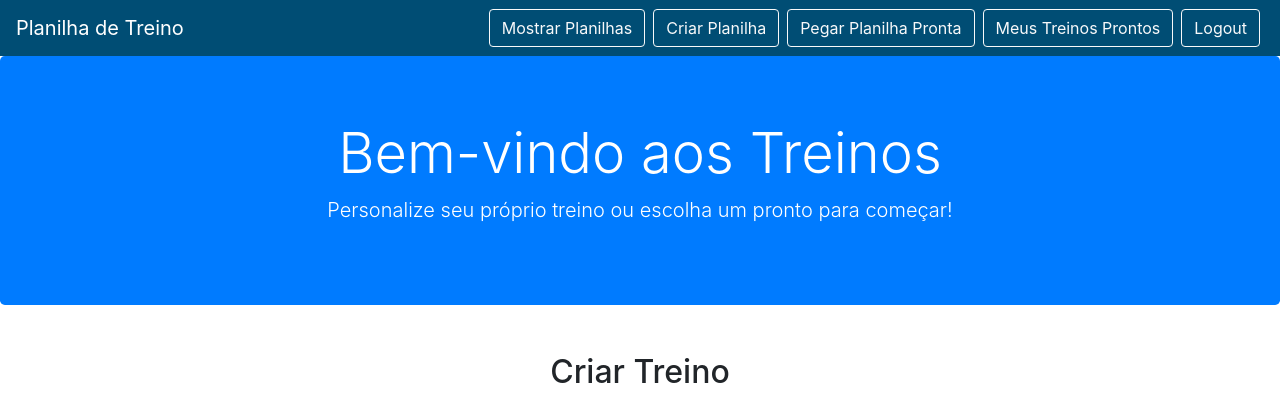
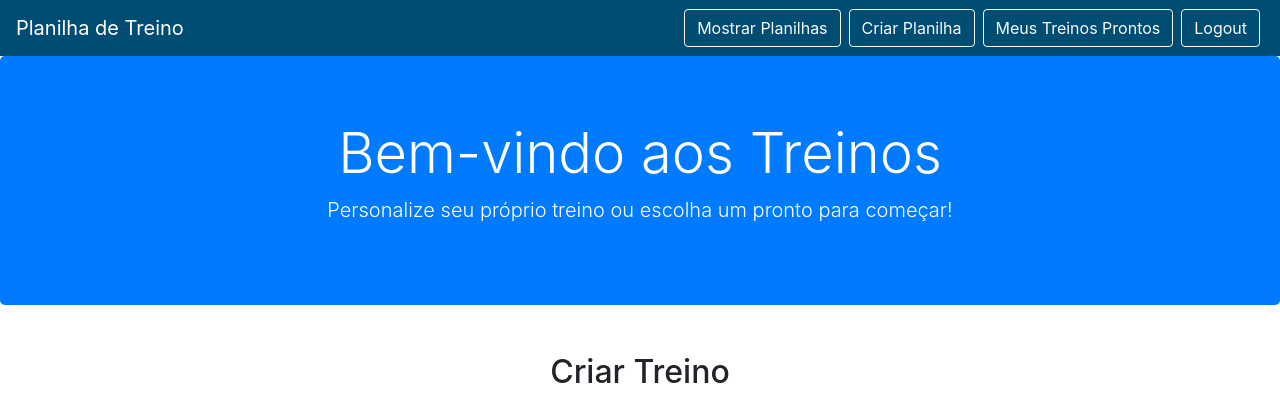
Before and after one commit to ArnaldoSJunior/Academia, a PHP site: page /logado.php in a window 1280 px wide. Shown: the top 401 px of the page. Run offline with PHP 8.4, Linux system fonts and the light colour scheme; some libraries are stand-ins or nearby versions.

Commit message:
exclusão pegar planilha

```diff
--- a/logado.php
+++ b/logado.php
@@ -22,9 +22,6 @@
                 </li>
                 <li class="nav-item">
                     <a class="btn btn-outline-light mx-1" href="#criar">Criar Planilha</a>
-                </li>
-                <li class="nav-item">
-                    <a class="btn btn-outline-light mx-1" href="#pegar">Pegar Planilha Pronta</a>
                 </li>
                 <li class="nav-item">
                     <a class="btn btn-outline-light mx-1" href="meus_treinos_prontos.php">Meus Treinos Prontos</a>
```
